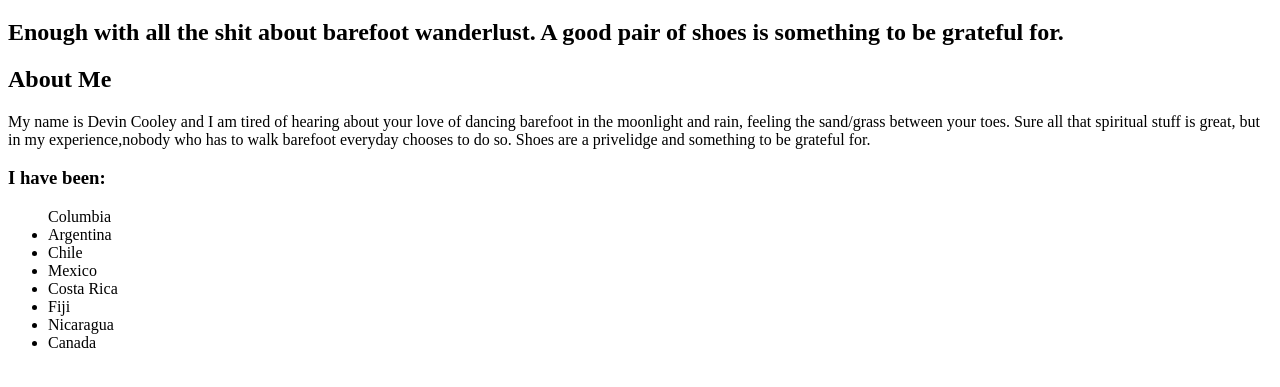
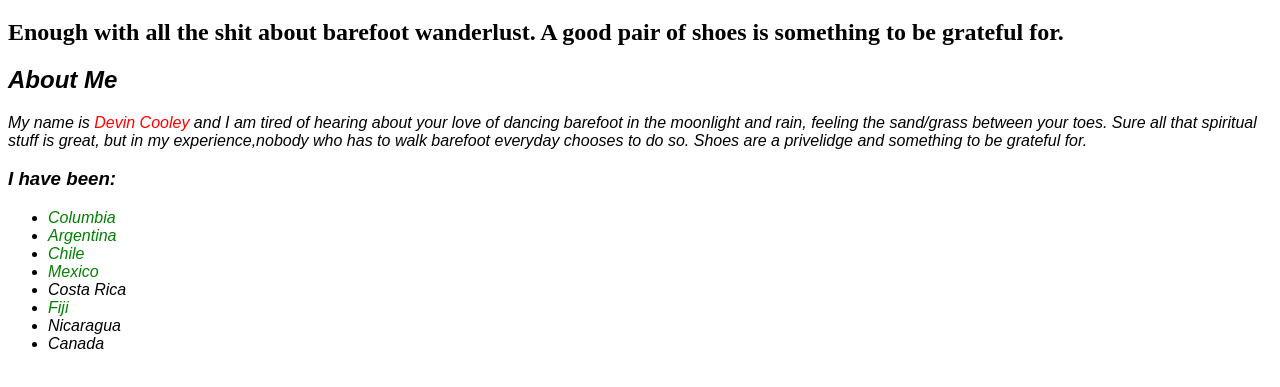
Before and after one commit to Dcooley1350/blog-site, a plain HTML site: page index.html in a window 1280 px wide. Shown: the part 61-448 px from the top of the page. Drawn offline with Linux system fonts and the light colour scheme; files that its build step writes are made by us from their sources.

Commit message:
add divs and spans

```diff
--- a/index.html
+++ b/index.html
@@ -1,25 +1,25 @@
 <!DOCTYPE html>
 <html>
     <head>
-        <link href="css/styles.css" rel="stylesheet" type="text/css" media="all">
+        <link href="styles/styles.css" rel="stylesheet" type="text/css" media="all">
         <title>Blog Site</title>
     </head>
     <body>
-        <div>
+        <div class="section-headers">
         <h1>I wear shoes when I travel.</h1>
         <h2>Enough with all the shit about barefoot wanderlust. A good pair of shoes is something to be grateful for.</h2>
         </div>
-        <div>
+        <div class="about-me">
         <h2>About Me</h2>
-        <p>My name is Devin Cooley and I am tired of hearing about your love of dancing barefoot in the moonlight and rain, feeling the sand/grass between your toes. Sure all that spiritual stuff is great, but in my experience,nobody who has to walk barefoot everyday chooses to do so. Shoes are a privelidge and something to be grateful for. </p>
+        <p>My name is <span class="highlight">Devin Cooley</span> and I am tired of hearing about your love of dancing barefoot in the moonlight and rain, feeling the sand/grass between your toes. Sure all that spiritual stuff is great, but in my experience,nobody who has to walk barefoot everyday chooses to do so. Shoes are a privelidge and something to be grateful for. </p>
         <h3>I have been:</h3>
         <ul>
-            <il>Columbia</il>
-            <li>Argentina</li>
-            <li>Chile</li>
-            <li>Mexico</li>
-            <li>Costa Rica</li>
-            <li>Fiji</li>
+            <li><span class="countries">Columbia</span></li>
+            <li><span class="countries">Argentina</span></li>
+            <li><span class="countries">Chile</span></li>
+            <li><span class="countries">Mexico</span></li>
+            <li><span class="countires">Costa Rica</span></li>
+            <li><span class="countries">Fiji</span></li>
             <li>Nicaragua</li>
             <li>Canada</li>
         </ul>
```
Also changed, not shown: styles/styles.css (line endings or trailing spaces).
